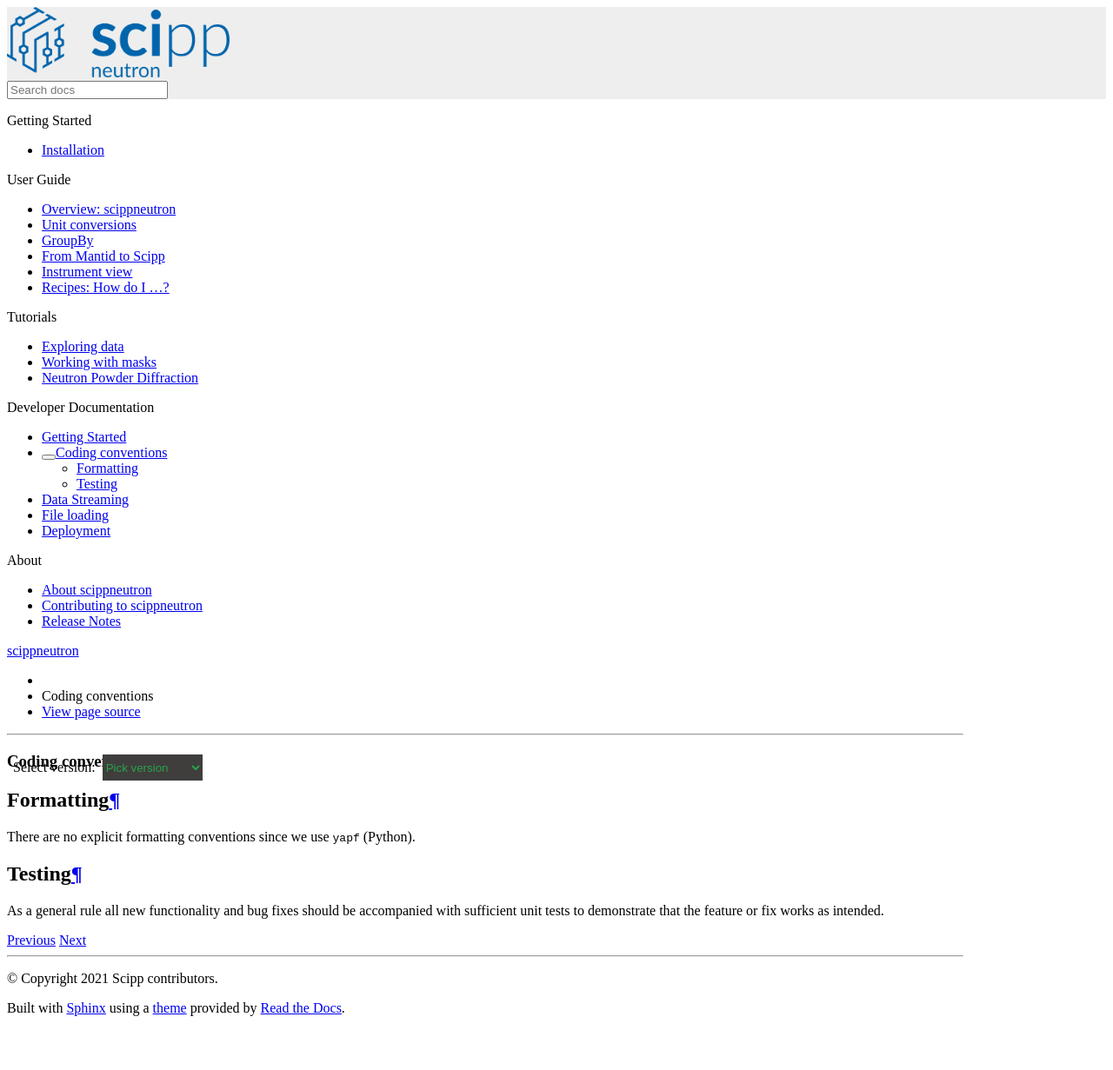
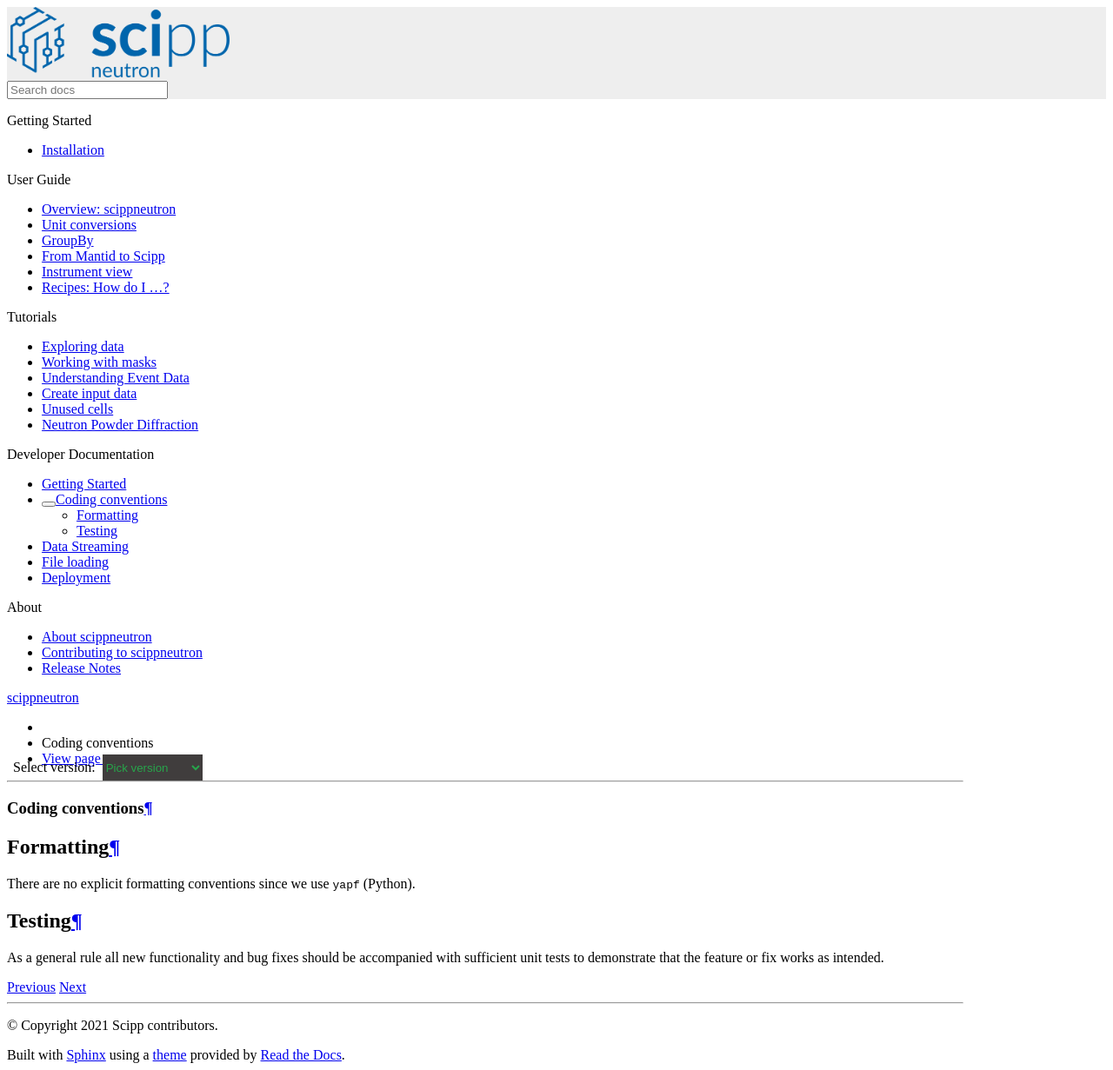
Before and after one commit to scipp/scippneutron, a Sphinx documentation site: the page built from docs/developer/coding-conventions.rst, in a window 1280 px wide. Shown: the whole page at 87% size. Built offline with Sphinx 7.4.7 and the Read the Docs theme 2.0.0, drawn with Linux system fonts in a browser that asks for light colours; before the commit the page ends 1177 px from its top, so only the background shows below that.

Commit message:
Add to TOC

```diff
--- a/docs/index.rst
+++ b/docs/index.rst
@@ -51,6 +51,7 @@
 
    tutorials/exploring-data
    tutorials/working-with-masks
+   tutorials/understanding-event-data
    tutorials/powder-diffraction
 
 .. toctree::
```
